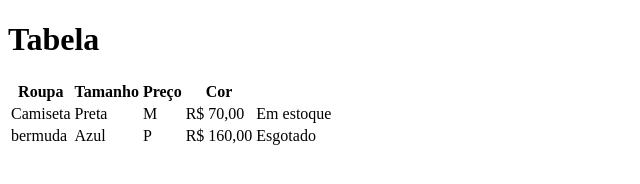
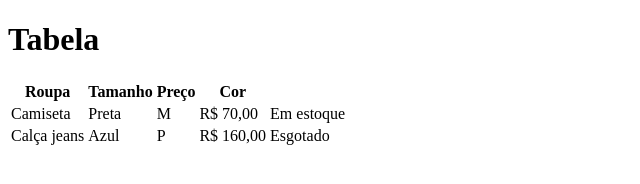
Before and after one commit to erickmorais234/aula_tabela, a plain HTML site: page index.html in a window 1280 px wide. Shown: the whole page, without its empty margins (0-640 px from the left). Drawn offline with Linux system fonts and the light colour scheme.

Commit message:
Trocado de bermuda para calça jeans

```diff
--- a/index.html
+++ b/index.html
@@ -23,7 +23,7 @@
             <td>Em estoque</td>
         </tr>
         <tr>
-            <td>bermuda</td>
+            <td>Calça jeans</td>
             <td>Azul</td>
             <td>P</td>
             <td>R$ 160,00</td>
```
